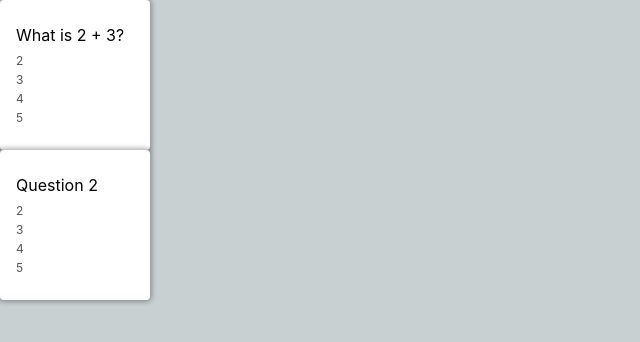
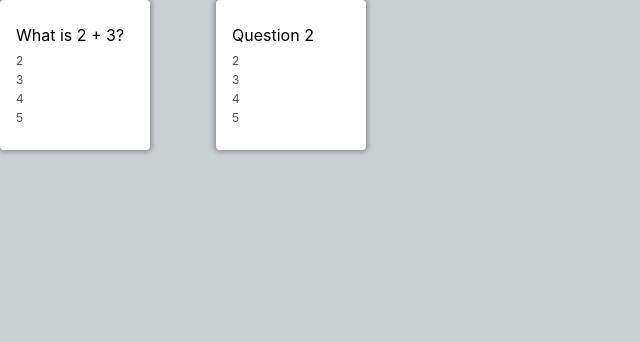
Before and after one commit to Shazammon/flashcard-app, a React (Create React App) app: page / in a window 1280 px wide. Shown: the top 342 px of the page, without its empty margins (0-640 px from the left). Built offline with nearby package versions, Linux system fonts and the light colour scheme; no server answers.

Commit message:
fixed bug with column template

```diff
--- a/src/App.css
+++ b/src/App.css
@@ -6,7 +6,8 @@ body {
 .card-grid {
     display: grid;
     align-items: center;
-
+    grid-template-columns: repeat(auto-fill, minmax(200px, 1fr));
+    gap: 1rem;
 }
 
 .card {
```
